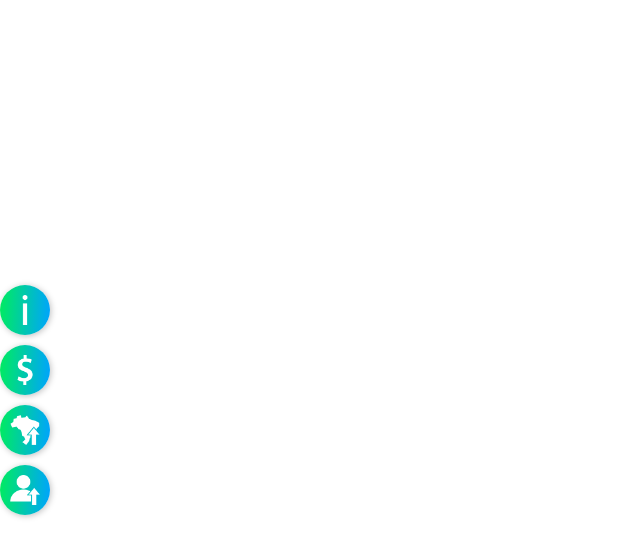
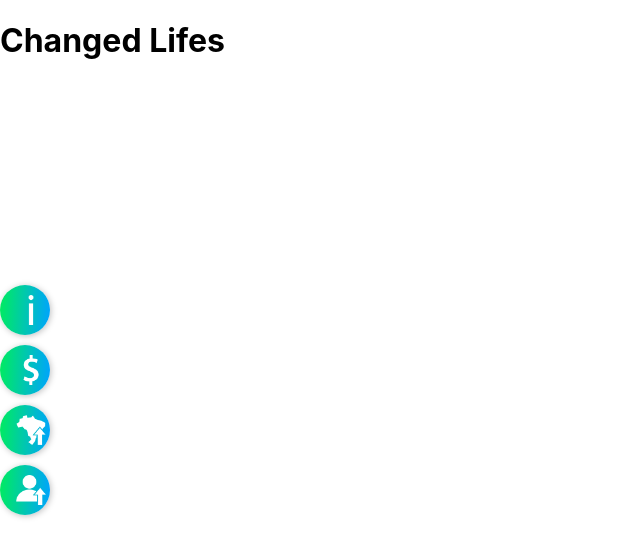
Before and after one commit to nathaliebs/luisfelipe, a React (Create React App) app: page /vidas-mudadas in a window 1280 px wide. Shown: the top 556 px of the page, without its empty margins (0-640 px from the left). Built offline with nearby package versions, Linux system fonts and the light colour scheme.

Commit message:
fix component acording to review comments

```diff
--- a/src/Components/SideMenu.js
+++ b/src/Components/SideMenu.js
@@ -30,7 +30,6 @@ const useStyles = makeStyles({
     icon: {
         height: '30px',
         left: '20%',
-        position: 'absolute',
         top: '20%',
     }
 })
@@ -42,32 +41,32 @@ function SideMenu(){
         <>
         <BrowserRouter>
             <MenuList className={classes.root}>
-            <MenuItem className={classes.iconBG}>
-                <Link to="/about">
-                    <img src={ IconAbout } alt="Link Sobre" className={classes.icon} />
+                <Link to="/sobre">
+                    <MenuItem className={classes.iconBG}>
+                        <img src={ IconAbout } alt="Link Sobre" className={classes.icon} />
+                    </MenuItem>
                 </Link>
-            </MenuItem>
-            <MenuItem className={classes.iconBG}>
                 <Link to="/luiscoin">
-                    <img src={ IconMoney } alt="Link Luiscoin" className={classes.icon} />
+                    <MenuItem className={classes.iconBG}>
+                        <img src={ IconMoney } alt="Link Luiscoin" className={classes.icon} />
+                    </MenuItem>
                 </Link>
-            </MenuItem>
-            <MenuItem className={classes.iconBG}>
-                <Link to="/countries">
-                    <img src={ IconCountry } alt="Link países salvos" className={classes.icon} />
+                <Link to="/paises-salvos">
+                    <MenuItem className={classes.iconBG}>
+                        <img src={ IconCountry } alt="Link países salvos" className={classes.icon} />
+                    </MenuItem>
                 </Link>
-            </MenuItem>
-            <MenuItem className={classes.iconBG}>
-                <Link to="/changed-lifes">
-                    <img src={ IconPerson } alt="Link depoimentos" className={classes.icon} />
+                <Link to="/vidas-mudadas">
+                    <MenuItem className={classes.iconBG}>
+                            <img src={ IconPerson } alt="Link depoimentos" className={classes.icon} />
+                    </MenuItem>
                 </Link>
-            </MenuItem>
             </MenuList>
 
-            <Route path="/about" component={ AboutLuis } />
+            <Route path="/sobre" component={ AboutLuis } />
             <Route path="/luiscoin" component={ LuisCoin } />
-            <Route path="/countries" component={ LuisCountries } />
-            <Route path="/changed-lifes" component={ ChangedLifes } />
+            <Route path="/paises-salvos" component={ LuisCountries } />
+            <Route path="/vidas-mudadas" component={ ChangedLifes } />
         </BrowserRouter>
         </>
     )
```
